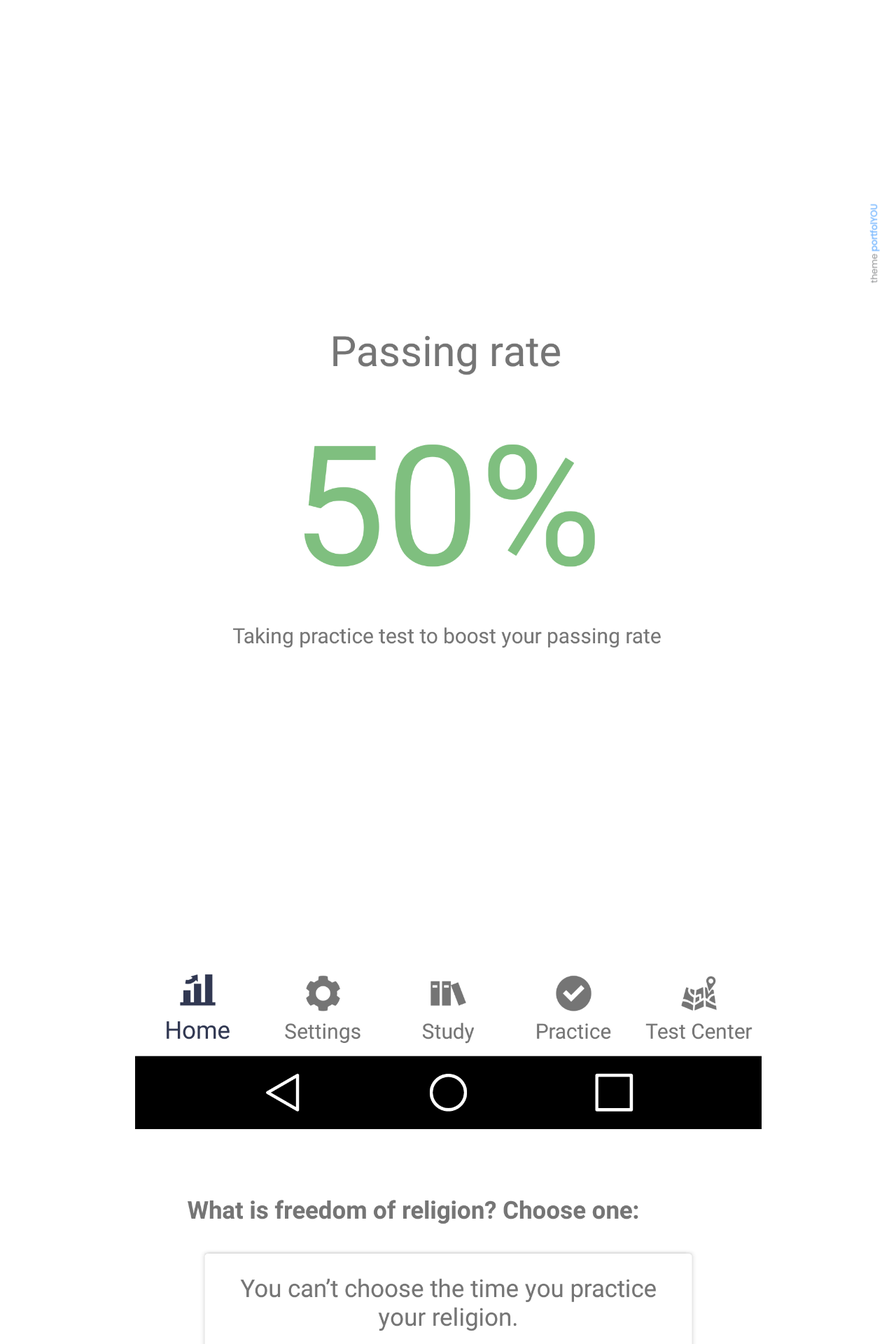
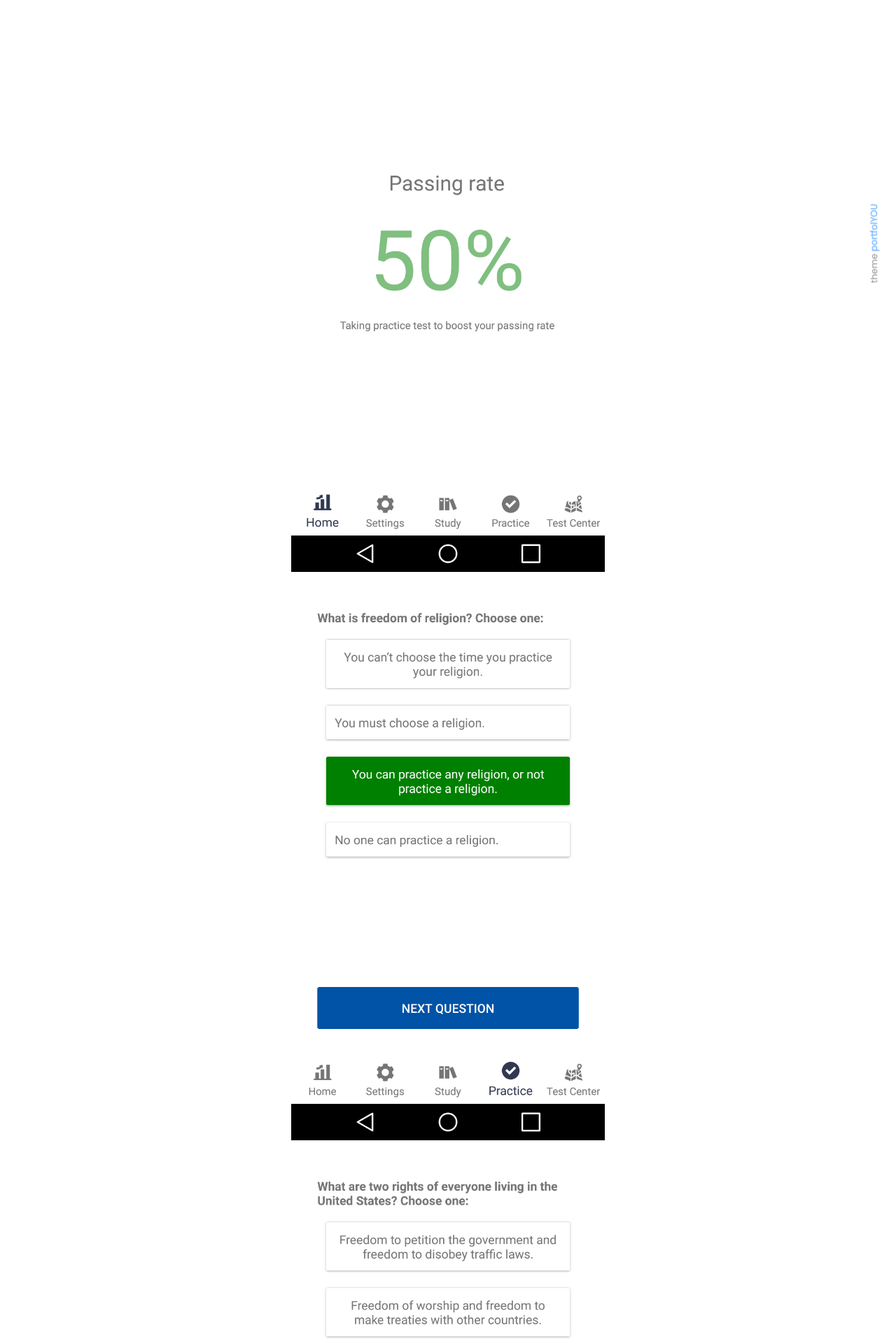
Before and after one commit to tinduong/tinduong.github.io, a Jekyll site: the page built from _projects/(2) CitizenshipProject.md, in a window 1280 px wide. Shown: the part 440-2360 px from the top of the page at 70% size. Built offline with Jekyll 4.4.1, drawn with Linux system fonts in a browser that asks for light colours; nearby versions of some CDN libraries.

Commit message:
Adjust the size of images

```diff
--- a/_projects/(2) CitizenshipProject.md
+++ b/_projects/(2) CitizenshipProject.md
@@ -12,12 +12,12 @@ Xamarin Project with map services, audio services and support multi-languages
 It was a interesting project to build even though it is not super complex. Getting data for the practice test was very chanllenging from the source perspective. I will go over the process of extracting the data from the PDF file and parse them into plain-text, then finally format all the plain text to properly formatted json.
 
 ## Screenshots
-<img src="..\assets\images\Screenshot_2021-10-20-16-18-46.png" width="">
+<img src="..\assets\images\Screenshot_2021-10-20-16-18-46.png" width="50%">
 
-<img src="..\assets\images\Screenshot_2021-10-20-16-19-50.png" width="">
+<img src="..\assets\images\Screenshot_2021-10-20-16-19-50.png" width="50%">
 
-<img src="..\assets\images\Screenshot_2021-10-20-16-19-11.png" width="">
+<img src="..\assets\images\Screenshot_2021-10-20-16-19-11.png" width="50%">
 
-<img src="..\assets\images\Screenshot_2021-10-20-16-19-25.png" width="">
+<img src="..\assets\images\Screenshot_2021-10-20-16-19-25.png" width="50%">
 
-<img src="..\assets\images\Screenshot_2020-05-27-13-52-08.png" width="">
+<img src="..\assets\images\Screenshot_2020-05-27-13-52-08.png" width="50%">
```
